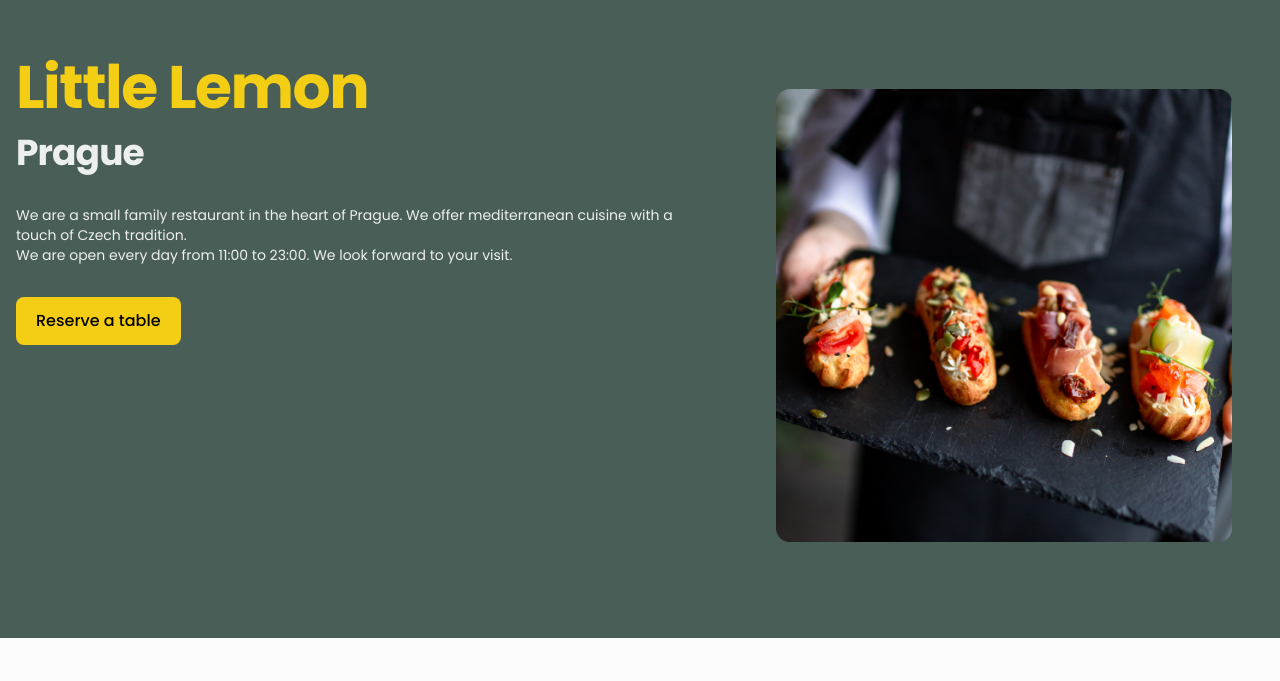
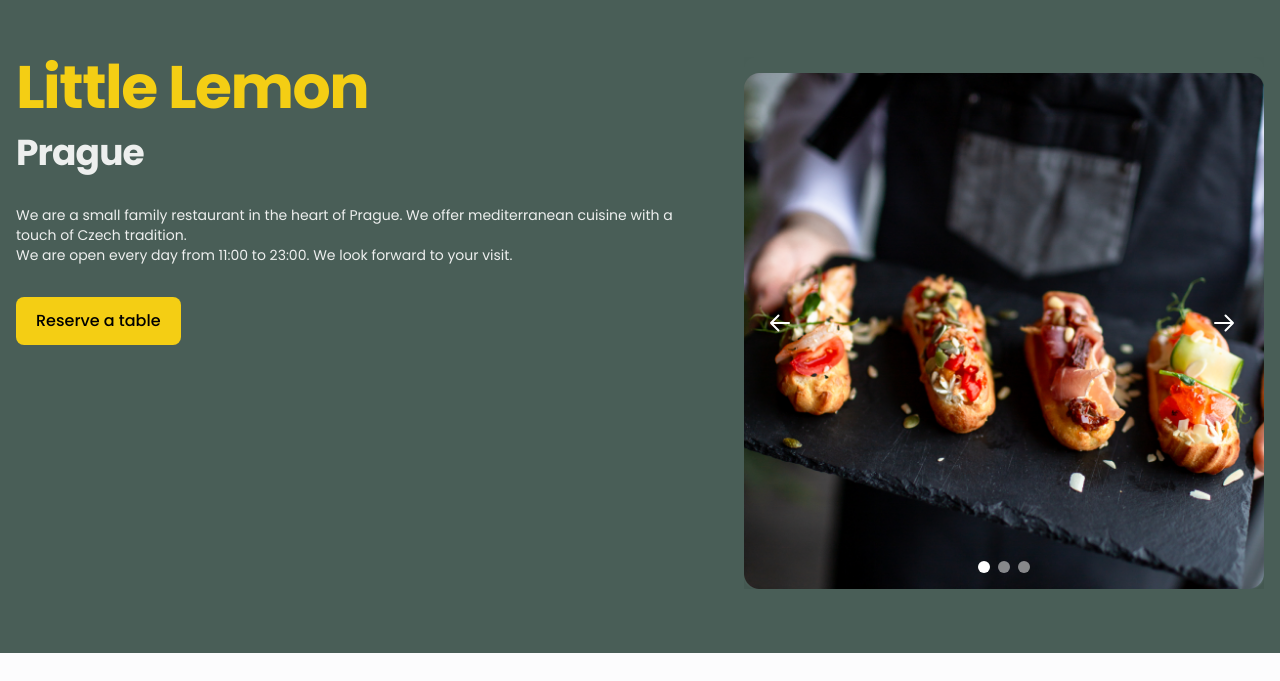
Before and after one commit to sulimanbadour1/Meta_Capstone_Project, a React (Create React App) app: page / in a window 1280 px wide. Shown: the part 119-800 px from the top of the page. Built offline with nearby package versions, Linux system fonts and the light colour scheme.

Commit message:
Added Carousel for the Hero Section

```diff
--- a/src/components/HeroSection.jsx
+++ b/src/components/HeroSection.jsx
@@ -1,6 +1,8 @@
 import React from "react";
-import HeroPhoto from "../assets/HeroPhoto.png";
+import HeroPhoto from "../assets/HeroPhoto.png"; // eslint-disable-next-line
 import place from "../assets/restaurant.jpg";
+import HeroPhoto2 from "../assets/Mario and Adrian A.jpg";
+import { Carousel, IconButton } from "@material-tailwind/react";
 import { Link } from "react-router-dom";
 
 const HeroSection = () => {
@@ -29,11 +31,79 @@ const HeroSection = () => {
           </Link>
         </div>
         <div className="lg:mt-0 lg:col-span-5 lg:row-span-10 lg:flex overflow-hidden">
-          <img
+          {/* <img
             src={HeroPhoto}
             alt="mockup"
             className="relative z-40 object-cover w-full h-full rounded sm:p-10  md:p-12 xs:p-8 hover:scale-105 transition duration-300 ease-in-out hover:shadow-lg hover:shadow-[#F4CE14] "
-          />
+          /> */}
+          {/* Added Carousel for the Hero Section */}
+          <Carousel
+            className="rounded-xl overflow-hidden shadow-2xl sm:pt-8 xs:pt-4 md:pt-4 lg:pt-8 xl:pt-8"
+            prevArrow={({ handlePrev }) => (
+              <IconButton
+                variant="text"
+                color="white"
+                size="xl"
+                onClick={handlePrev}
+                className="!absolute top-2/4 left-4 -translate-y-2/4"
+              >
+                <svg
+                  xmlns="http://www.w3.org/2000/svg"
+                  fill="none"
+                  viewBox="0 0 24 24"
+                  strokeWidth={2}
+                  stroke="currentColor"
+                  className="h-6 w-6"
+                >
+                  <path
+                    strokeLinecap="round"
+                    strokeLinejoin="round"
+                    d="M10.5 19.5L3 12m0 0l7.5-7.5M3 12h18"
+                  />
+                </svg>
+              </IconButton>
+            )}
+            nextArrow={({ handleNext }) => (
+              <IconButton
+                variant="text"
+                color="white"
+                size="lg"
+                onClick={handleNext}
+                className="!absolute top-2/4 !right-4 -translate-y-2/4"
+              >
+                <svg
+                  xmlns="http://www.w3.org/2000/svg"
+                  fill="none"
+                  viewBox="0 0 24 24"
+                  strokeWidth={2}
+                  stroke="currentColor"
+                  className="h-6 w-6"
+                >
+                  <path
+                    strokeLinecap="round"
+                    strokeLinejoin="round"
+                    d="M13.5 4.5L21 12m0 0l-7.5 7.5M21 12H3"
+                  />
+                </svg>
+              </IconButton>
+            )}
+          >
+            <img
+              src={HeroPhoto}
+              alt="Food"
+              className="h-full w-full object-cover"
+            />
+            <img
+              src={place}
+              alt="restaurant"
+              className="h-full w-full object-cover"
+            />
+            <img
+              src={HeroPhoto2}
+              alt="Owners"
+              className="h-full w-full object-cover"
+            />
+          </Carousel>
         </div>
       </div>
     </section>
```
